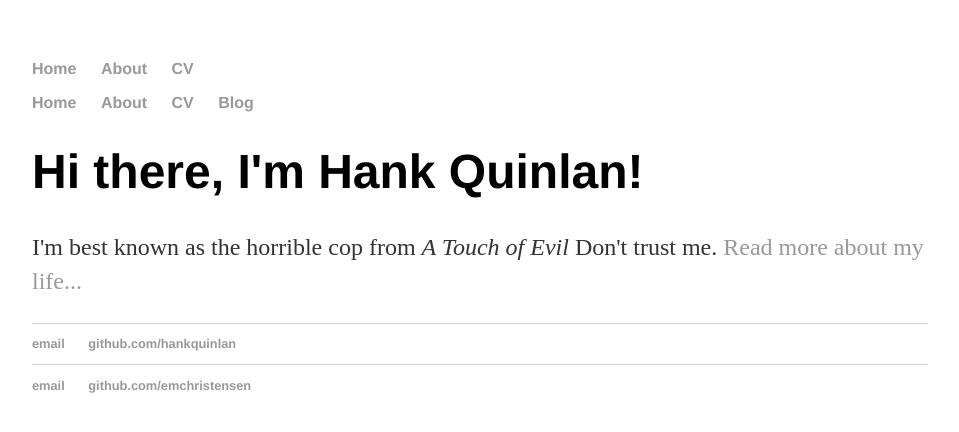
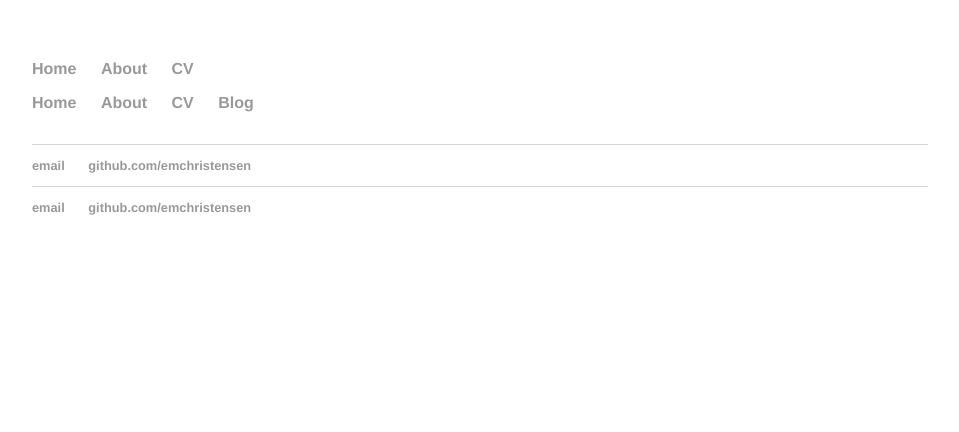
Before and after one commit to emchristensen/emchristensen.github.io, a Jekyll site: the page built from index.html, in a window 1280 px wide. Shown: the top 432 px of the page, without its empty margins (160-1119 px from the left). Built offline with Jekyll 4.4.1, drawn with Linux system fonts in a browser that asks for light colours.

Commit message:
Update index.html

```diff
--- a/index.html
+++ b/index.html
@@ -5,7 +5,7 @@ title: Erica Christensen
 <!DOCTYPE html>
 <html>
 	<head>
-		<title>Hank Quinlan, Horrible Cop</title>
+		<title></title>
 		<!-- link to main stylesheet -->
 		<link rel="stylesheet" type="text/css" href="/css/main.css">
 	</head>
@@ -20,14 +20,14 @@ title: Erica Christensen
 		</nav>
 		<div class="container">
     		<div class="blurb">
-        		<h1>Hi there, I'm Hank Quinlan!</h1>
-				<p>I'm best known as the horrible cop from <em>A Touch of Evil</em> Don't trust me. <a href="/about">Read more about my life...</a></p>
+        		<h1></h1>
+				<p></p>
     		</div><!-- /.blurb -->
 		</div><!-- /.container -->
 		<footer>
     		<ul>
-        		<li><a href="mailto:hankquinlanhub@gmail.com">email</a></li>
-        		<li><a href="https://github.com/hankquinlan">github.com/hankquinlan</a></li>
+        		<li><a href="mailto:erica.christensen@weecology.org">email</a></li>
+        		<li><a href="https://github.com/emchristensen">github.com/emchristensen</a></li>
 			</ul>
 		</footer>
 	</body>
```
